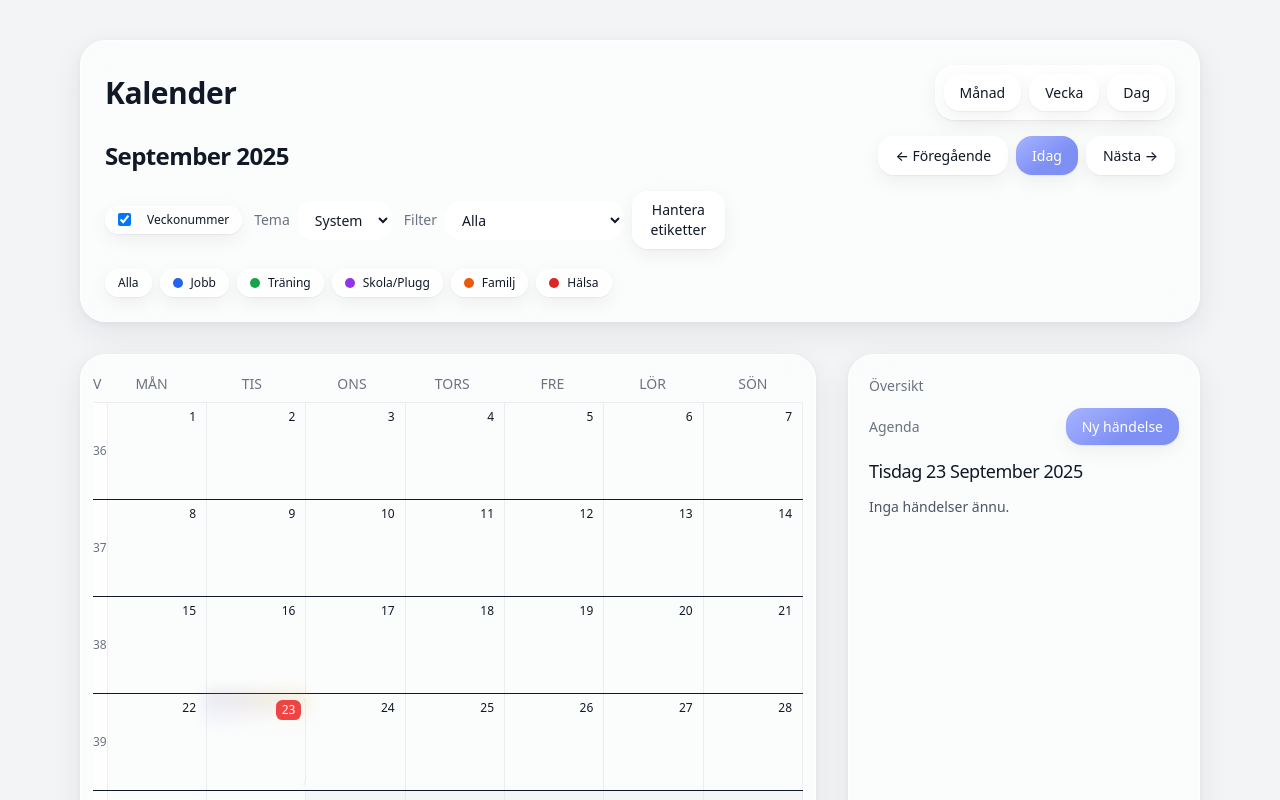
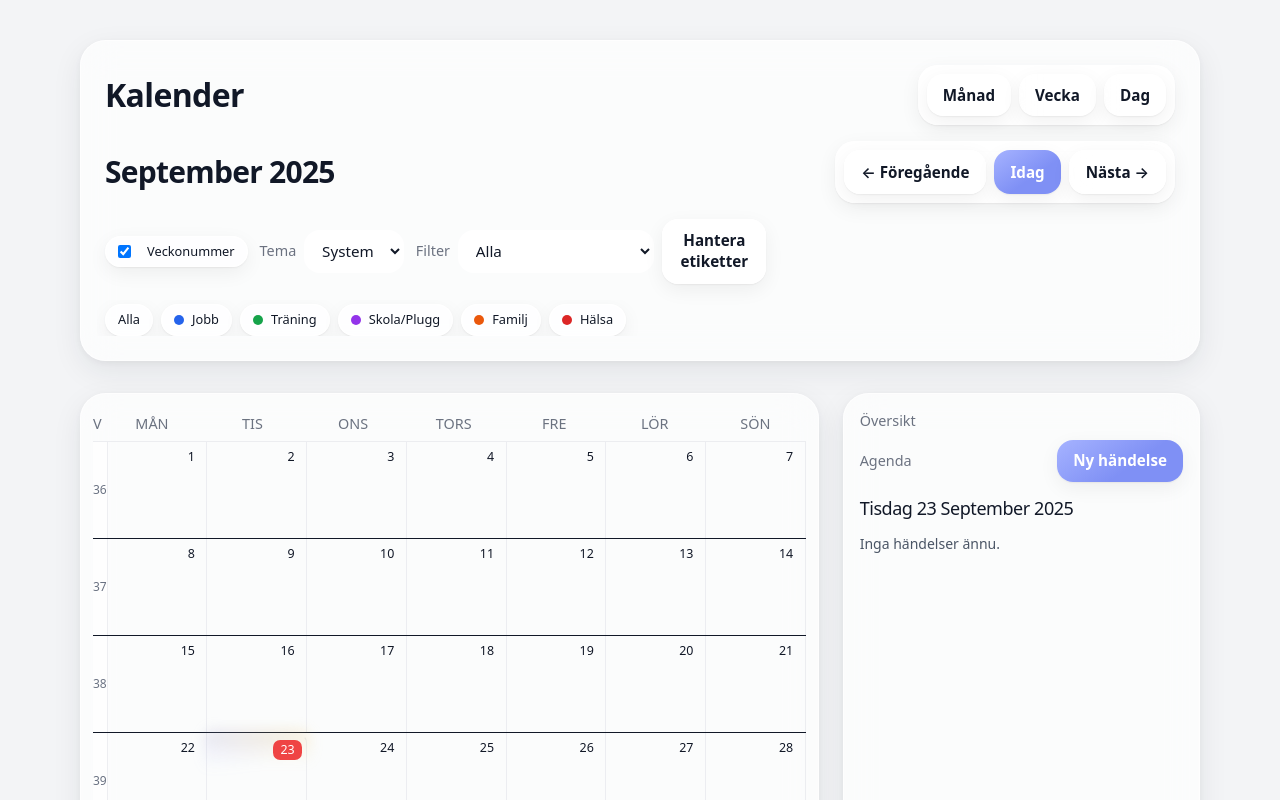
Before and after one commit to JuliaRymem/calendar, a React (Vite) app: page / in a window 1280 px wide. Shown: the top 800 px of the page. Built offline with nearby package versions, Linux system fonts and the light colour scheme; the HTML template or start-up script is replaced by a standard one.

Commit message:
fix med resp

```diff
--- a/src/components/CalendarHeader.jsx
+++ b/src/components/CalendarHeader.jsx
@@ -13,16 +13,15 @@ export default function CalendarHeader() {
     filterLabelId, setFilterLabelId,
   } = useCalendar();
   const { labels } = useLabels();
-
   const [manageOpen, setManageOpen] = useState(false);
 
   return (
     <div className="space-y-4">
       <div className="flex flex-wrap items-center justify-between gap-3">
-        <div className="text-2xl font-semibold capitalize tracking-tight">
+        <div className="text-2xl font-semibold tracking-tight capitalize sm:text-3xl">
           {fmtMonthTitle(viewCursor)}
         </div>
-        <div className="flex gap-2">
+        <div className="toolbar">
           <button className="btn" onClick={() => setViewCursor(addMonths(viewCursor, -1))}>← Föregående</button>
           <button className="btn btn-primary" onClick={() => setViewCursor(new Date())}>Idag</button>
           <button className="btn" onClick={() => setViewCursor(addMonths(viewCursor, 1))}>Nästa →</button>
@@ -46,29 +45,23 @@ export default function CalendarHeader() {
 
         <div className="inline-flex items-center gap-2">
           <span className="subtle">Filter</span>
-          <select
-            className="select"
-            value={filterLabelId ?? ""}
-            onChange={(e) => setFilterLabelId(e.target.value || null)}
-          >
+          <select className="select" value={filterLabelId ?? ""} onChange={(e) => setFilterLabelId(e.target.value || null)}>
             <option value="">Alla</option>
             {labels.map((l) => <option key={l.id} value={l.id}>{l.name}</option>)}
           </select>
 
-          <button className="btn" onClick={() => setManageOpen(true)}>
-            Hantera etiketter
-          </button>
+          <button className="btn" onClick={() => setManageOpen(true)}>Hantera etiketter</button>
         </div>
       </div>
 
-      {/* Snabbchips med färgprick */}
-      <div className="flex flex-wrap items-center gap-2 pt-1">
-        <button onClick={() => setFilterLabelId(null)} className={`chip ${filterLabelId === null ? "ring-2 ring-brand-500/30" : ""}`}>Alla</button>
+      {/* Chips – gör horisontell scroll på mobil */}
+      <div className="chip-row -mx-2 flex snap-x items-center gap-2 overflow-x-auto px-2 pt-1">
+        <button onClick={() => setFilterLabelId(null)} className={`chip snap-start ${filterLabelId === null ? "ring-2 ring-brand-500/30" : ""}`}>Alla</button>
         {labels.map((l) => (
           <button
             key={l.id}
             onClick={() => setFilterLabelId(filterLabelId === l.id ? null : l.id)}
-            className={`chip ${filterLabelId === l.id ? "ring-2 ring-brand-500/30" : ""}`}
+            className={`chip snap-start ${filterLabelId === l.id ? "ring-2 ring-brand-500/30" : ""}`}
           >
             <span className="h-2.5 w-2.5 rounded-full" style={{ background: l.color }} />
             {l.name}
--- a/src/components/CalendarShell.jsx
+++ b/src/components/CalendarShell.jsx
@@ -6,13 +6,12 @@ import Agenda from "./Agenda";
 import { useState } from "react";
 
 export default function CalendarShell() {
-  const [tab, setTab] = useState("month"); // month | week | day
+  const [tab, setTab] = useState("month");
 
   return (
-    <div className="mx-auto max-w-6xl space-y-8 px-4 py-6">
-      {/* Hero / toppkort */}
-      <section className="glass-card p-6">
-        <div className="mb-4 flex flex-wrap items-center justify-between gap-4">
+    <div className="mx-auto max-w-6xl space-y-6 px-3 py-4 sm:space-y-8 sm:px-4 sm:py-6">
+      <section className="glass-card p-4 sm:p-6">
+        <div className="mb-4 flex flex-wrap items-center justify-between gap-3">
           <h1 className="heading-hero">Kalender</h1>
           <div className="toolbar">
             <button className={`btn btn-ghost ${tab === "month" ? "ring-2 ring-brand-500/30" : ""}`} onClick={() => setTab("month")}>Månad</button>
@@ -23,16 +22,15 @@ export default function CalendarShell() {
         <CalendarHeader />
       </section>
 
-      {/* Content-grid */}
-      <section className="grid gap-8 md:grid-cols-3">
-        <div className="md:col-span-2 glass-card p-3">
+      <section className="grid gap-6 sm:grid-cols-3">
+        <div className="glass-card p-2 sm:col-span-2 sm:p-3">
           {tab === "month" && <MonthView />}
           {tab === "week" && <WeekView />}
           {tab === "day" && <DayView />}
         </div>
 
-        <aside className="glass-card p-5">
-          <div className="subtle mb-3">Översikt</div>
+        <aside className="glass-card p-4">
+          <div className="subtle mb-2">Översikt</div>
           <Agenda />
         </aside>
       </section>
--- a/src/components/EventModal.jsx
+++ b/src/components/EventModal.jsx
@@ -103,7 +103,7 @@ export default function EventModal({ open, onClose, editEvent = null }) {
         backdropFilter: "blur(2px)",
       }}
     >
-      <form onSubmit={handleSubmit} className="glass-card w-full max-w-xl p-5 max-h-[85vh] overflow-auto">
+      <form onSubmit={handleSubmit} className="modal-panel glass-card p-5 max-h-[85vh] overflow-auto">
         <div className="mb-3 flex items-center justify-between">
           <h2 id="event-modal-title" className="text-lg font-semibold tracking-tight">
             {editEvent ? "Redigera händelse" : "Ny händelse"}
--- a/src/components/LabelManager.jsx
+++ b/src/components/LabelManager.jsx
@@ -26,8 +26,7 @@ export default function LabelManager({ open, onClose }) {
   }
 
   return createPortal(
-    <div
-      className="fixed inset-0 z-[9999] flex items-center justify-center p-4"
+    <div className="modal-panel glass-card p-5"
       role="dialog"
       aria-modal="true"
       aria-labelledby="labels-modal-title"
--- a/src/index.css
+++ b/src/index.css
@@ -1,6 +1,6 @@
 @import "tailwindcss";
 
-/* ===== Bas & bakgrund (light mode, glassy) ===== */
+/* ===== Bas ===== */
 html, body, #root { height: 100%; }
 :root { color-scheme: light; }
 body {
@@ -10,7 +10,7 @@ body {
     radial-gradient(900px 500px at 50% -10%, rgba(245,198,214,0.25), transparent),
     #f7f7fb;
   font-family: system-ui, -apple-system, Segoe UI, Roboto, "Helvetica Neue", Arial, "Noto Sans", "Apple Color Emoji", "Segoe UI Emoji", "Segoe UI Symbol", sans-serif;
-  color: #111827; /* text-gray-900 */
+  color: #111827;
 }
 ::selection { background: rgba(127,144,245,.25); }
 
@@ -19,7 +19,7 @@ body {
 *::-webkit-scrollbar { width: 10px; height: 10px; }
 *::-webkit-scrollbar-thumb { background: rgba(148,163,184,.45); border-radius: 9999px; }
 
-/* ===== Våra komponentklasser (glassy) ===== */
+/* ===== Glassy komponenter ===== */
 .glass-card {
   border-radius: 1.6rem;
   border: 1px solid rgba(255,255,255,0.6);
@@ -34,7 +34,6 @@ body {
   backdrop-filter: blur(18px);
   box-shadow: 0 1px 2px rgba(0,0,0,0.06), 0 6px 20px rgba(0,0,0,0.06);
 }
-
 .toolbar {
   display: flex; gap: .5rem; padding: .5rem;
   border-radius: 1.25rem; border: 1px solid rgba(255,255,255,0.6);
@@ -45,16 +44,13 @@ body {
 /* knappar */
 .btn {
   display: inline-flex; align-items: center; justify-content: center; gap: .5rem;
-  border-radius: 1rem; padding: .5rem 1rem; font-size: .875rem; font-weight: 500;
+  border-radius: 1rem; padding: .6rem 1rem; font-size: .95rem; font-weight: 600;
   border: 1px solid rgba(255,255,255,0.7); background: rgba(255,255,255,0.75);
   backdrop-filter: blur(18px); transition: all .2s;
   box-shadow: 0 1px 2px rgba(0,0,0,0.06), 0 6px 20px rgba(0,0,0,0.06);
 }
 .btn:hover { background: rgba(255,255,255,0.92); }
-.btn-primary {
-  background-image: linear-gradient(145deg, #a6b3ff, #7f90f5 60%);
-  border: none; color: white;
-}
+.btn-primary { background-image: linear-gradient(145deg, #a6b3ff, #7f90f5 60%); border: none; color: white; }
 .btn-primary:hover { filter: brightness(1.05); }
 .btn-ghost { border: none; background: transparent; }
 .btn-danger { border: none; background: #ef4444; color: white; }
@@ -62,7 +58,7 @@ body {
 /* inputs */
 .input, .select, .textarea {
   width: 100%; border-radius: 1rem; border: 1px solid rgba(255,255,255,0.7);
-  background: rgba(255,255,255,0.85); padding: .5rem .75rem; font-size: .875rem;
+  background: rgba(255,255,255,0.85); padding: .6rem .8rem; font-size: .95rem;
   outline: none; transition: box-shadow .2s; box-shadow: inset 0 1px 0 rgba(255,255,255,.6);
 }
 .input:focus, .select:focus, .textarea:focus { box-shadow: 0 0 0 3px rgba(127,144,245,.3); }
@@ -71,27 +67,22 @@ body {
 .chip {
   display: inline-flex; align-items: center; gap: .5rem;
   border-radius: 9999px; border: 1px solid rgba(255,255,255,0.7);
-  background: rgba(255,255,255,0.75); padding: .25rem .75rem; font-size: .75rem;
+  background: rgba(255,255,255,0.75); padding: .35rem .75rem; font-size: .8rem;
   box-shadow: 0 1px 2px rgba(0,0,0,0.06), 0 6px 20px rgba(0,0,0,0.06);
 }
 
-.heading-hero { font-size: 1.875rem; font-weight: 600; letter-spacing: -0.015em; }
-.subtle { font-size: .875rem; color: #6b7280; }
+/* rubriker */
+.heading-hero { font-size: 2rem; font-weight: 700; letter-spacing: -0.02em; }
+.subtle { font-size: .9rem; color: #6b7280; }
 
-/* ===== Premium-detaljer ===== */
-/* Gradient-ram (för “vald dag”) */
+/* Premium-detaljer */
 .g-border {
-  position: relative;
-  border-radius: .6rem;
+  position: relative; border-radius: .6rem;
   background: linear-gradient(#fff,#fff) padding-box,
               linear-gradient(145deg,#e6c35a,#a6b3ff 70%,#bfead7) border-box;
   border: 2px solid transparent;
 }
-
-/* Mjuk “aura” kring Idag */
-.today-ring {
-  position: relative; isolation: isolate;
-}
+.today-ring { position: relative; isolation: isolate; }
 .today-ring::after{
   content:""; position:absolute; inset:-6px; border-radius: .7rem;
   background: radial-gradient(200px 60px at 80% 0%, rgba(230,195,90,.20), transparent 60%),
@@ -99,37 +90,51 @@ body {
   z-index:-1; pointer-events:none; filter: blur(6px);
 }
 
-/* Kalendercell (månad) */
+/* Månadscell */
 .day-cell {
   border-right: 1px solid rgba(229,231,235,.7);
-  min-height: 6rem; padding: .25rem; position: relative;
+  min-height: 6rem; padding: .28rem; position: relative;
   transition: transform .1s ease, box-shadow .2s ease, background .2s ease;
 }
-.day-cell:hover {
-  background: rgba(255,255,255,.75);
-  box-shadow: 0 8px 24px rgba(0,0,0,.06);
-  transform: translateY(-1px);
-}
+.day-cell:hover { background: rgba(255,255,255,.75); box-shadow: 0 8px 24px rgba(0,0,0,.06); transform: translateY(-1px); }
 
 /* Datum-badge */
-.day-number {
-  display:inline-block; padding: 2px 6px; border-radius: .4rem; font-size: .75rem;
-}
+.day-number { display:inline-block; padding: 2px 7px; border-radius: .45rem; font-size: .78rem; }
 .day-number--today { color: white; background: #ef4444; }
 .day-number--selected { color:white; background:#7f90f5; }
 
-/* Event-pill i raster */
+/* Event-pill */
 .event-pill {
   border-radius: 1rem; border: 1px solid rgba(0,0,0,0.06);
   background: linear-gradient(180deg, rgba(255,255,255,.95), rgba(255,255,255,.78));
   box-shadow: 0 6px 18px rgba(0,0,0,0.08);
 }
 .event-pill.hoverable:hover { box-shadow: 0 12px 30px rgba(0,0,0,0.12); }
-
-/* ring vid hover */
 .hover-glow:hover { box-shadow: 0 0 0 3px rgba(230,195,90,0.20); }
 
-/* Gridlinjer (vecka/dag) */
+/* Raster */
 .grid-line { border-bottom: 1px solid rgba(229,231,235,.7); }
 .col-border { border-left: 1px solid rgba(229,231,235,.7); }
 .sticky-head { position: sticky; top: 0; z-index: 20; background: rgba(255,255,255,.82); backdrop-filter: blur(12px); }
+
+/* ===== Modal-panel för små skärmar ===== */
+.modal-panel { width: 100%; max-width: 44rem; max-height: 85vh; overflow: auto; }
+@media (max-width: 640px) {
+  .modal-panel { max-width: 95vw; border-radius: 1rem; padding: 16px !important; }
+}
+
+/* ===== MOBIL-ANPASSNINGAR ===== */
+@media (max-width: 640px) {
+  .heading-hero { font-size: 1.4rem; }
+  .toolbar { overflow-x: auto; -webkit-overflow-scrolling: touch; }
+  .toolbar::-webkit-scrollbar { display: none; }
+  .chip-row { overflow-x: auto; -webkit-overflow-scrolling: touch; padding-bottom: .25rem; }
+  .chip-row::-webkit-scrollbar { display: none; }
+
+  .day-cell { min-height: 4.5rem; }
+  .btn { padding: .55rem .9rem; font-size: .9rem; }
+  .input, .select, .textarea { font-size: .9rem; padding: .5rem .7rem; }
+
+  /* agenda-kort spacing */
+  .glass-card, .glass-plain { border-radius: 1rem; }
+}
```
Also changed, not shown: 1 other file (tests, documents, lock files or other folders).
